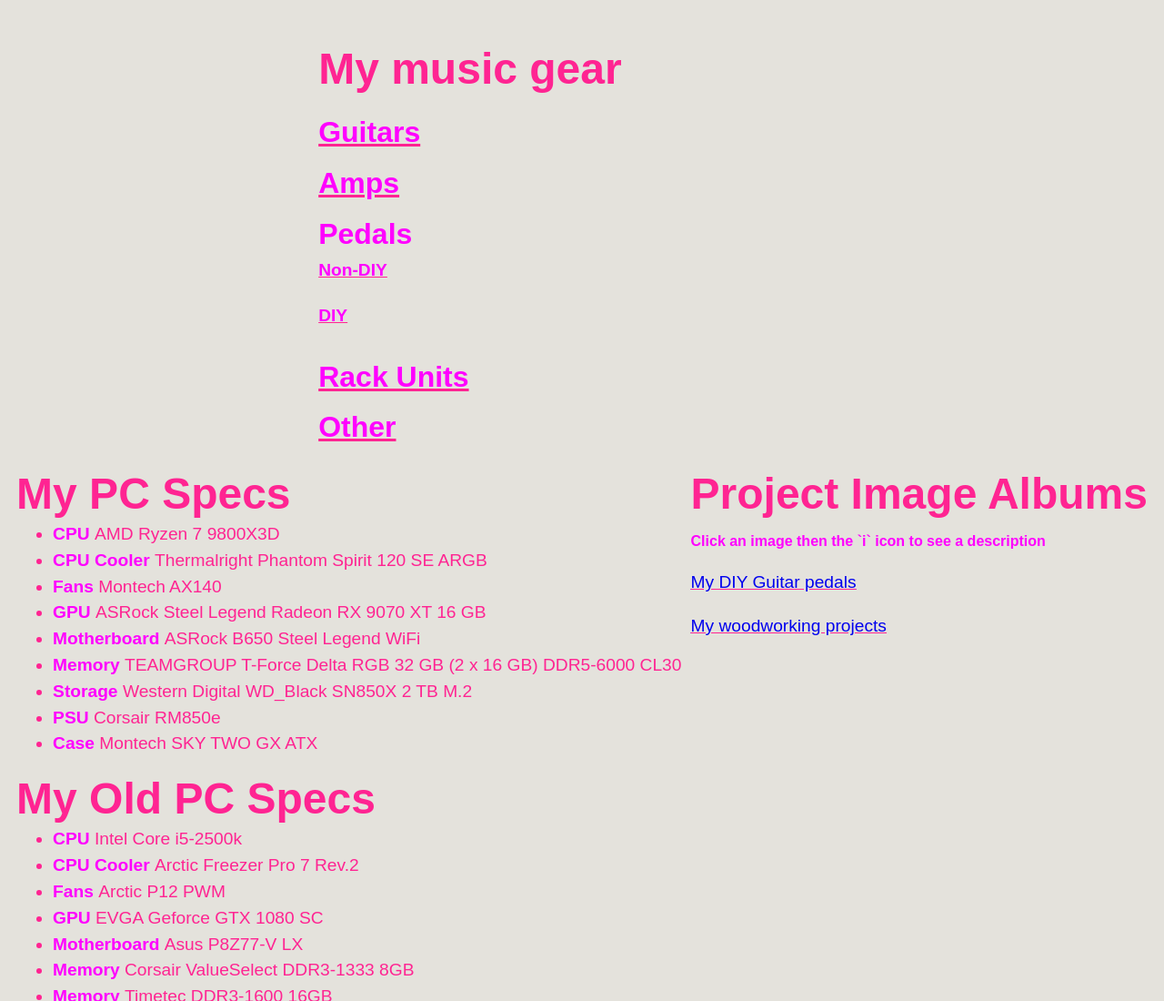
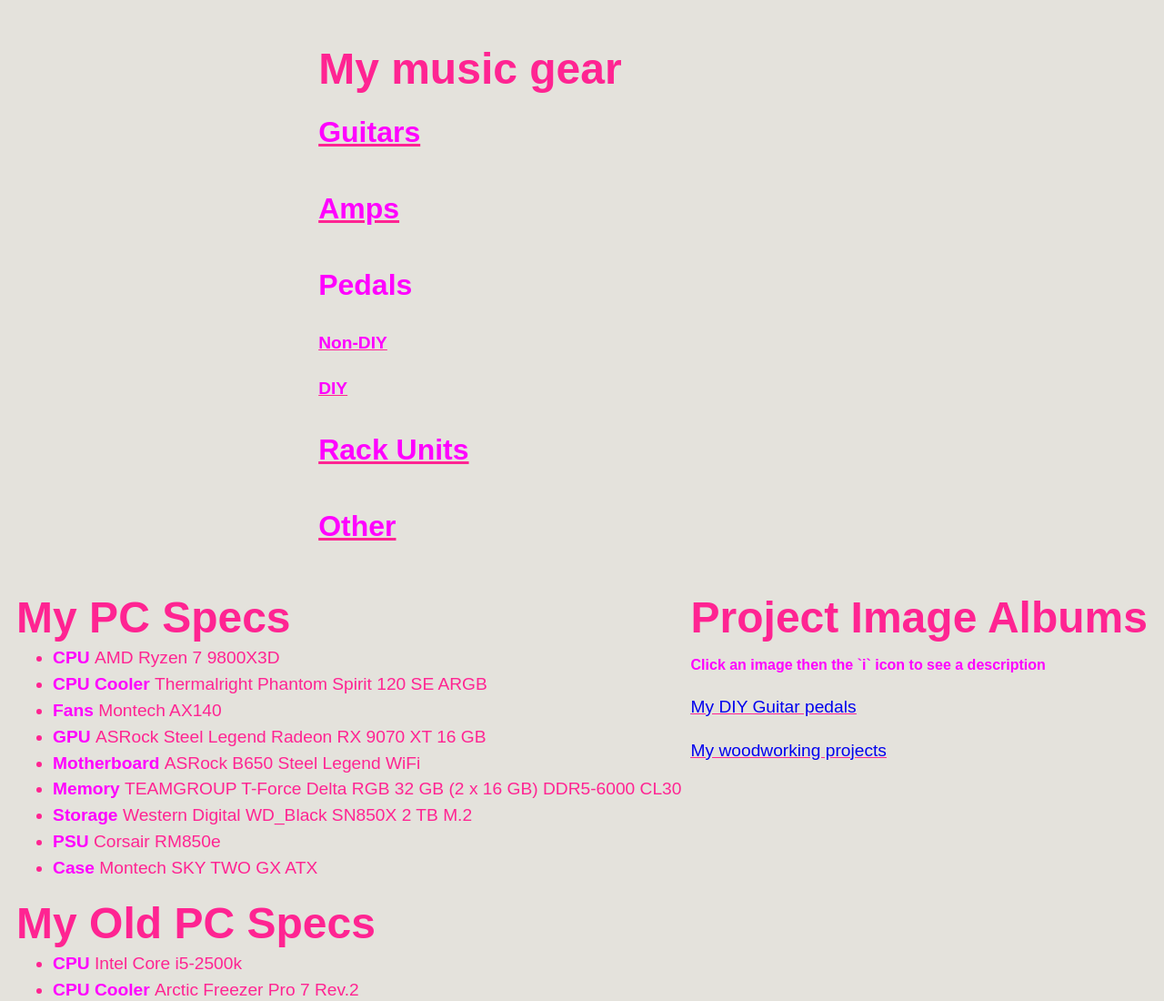
Before and after one commit to hedavies98/hedavies98.github.io, a plain HTML site: page bio.html in a window 1280 px wide. Shown: the top 1100 px of the page at 91% size. Drawn offline with Linux system fonts and the light colour scheme.

Commit message:
Update H2 style

```diff
--- a/main.css
+++ b/main.css
@@ -29,8 +29,7 @@ ul
 	transition: opacity 0.5s ease-in;
 }
 
-ul,h1,h2
-{
+ul,h1{
 	margin-bottom: -3%;
 }
 h1
```
